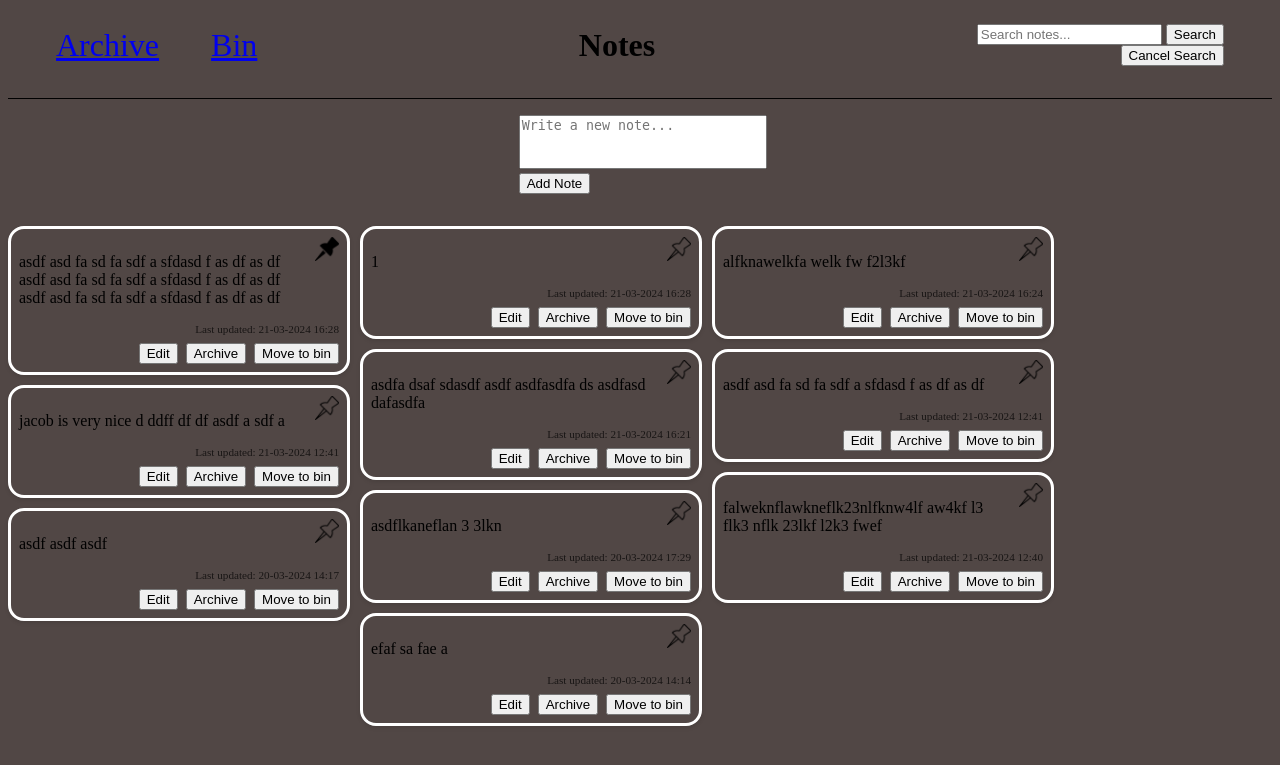
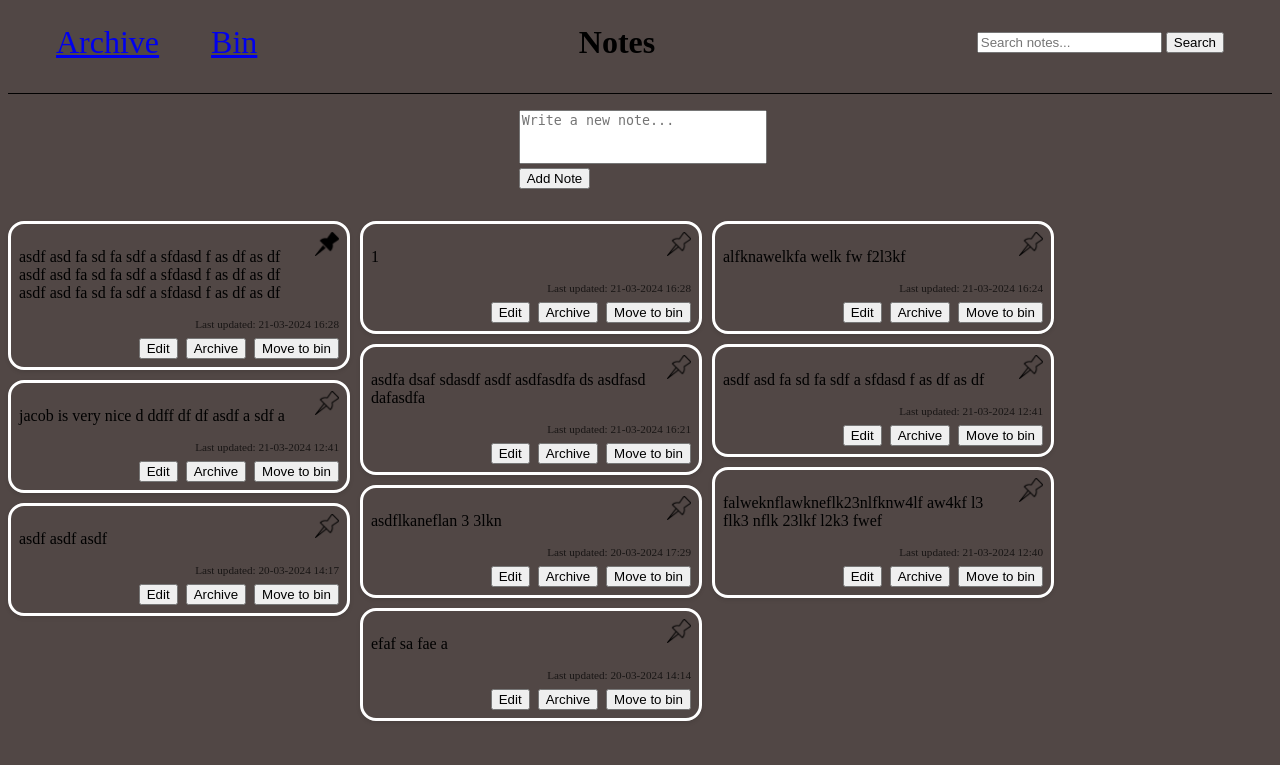
Before and after one commit to jacobsultan/sticky-notes-web-app, a Flask app: page / in a window 1280 px wide. Shown: the top 765 px of the page. Run offline with Flask 3, Linux system fonts and the light colour scheme.

Commit message:
cancel search if search

```diff
--- a/templates/archive.html
+++ b/templates/archive.html
@@ -8,12 +8,12 @@
 </head>
 <body>
     {% from "button_macros.html" import cancel_search %}
-    {% from "meta_macros.html" import render_notes, links_bar,search_box %}
+    {% from "meta_macros.html" import render_notes, links_bar,search %}
 
     <div class="header_bar">
         {{ links_bar('archive') }}
         <h1 class = "title">Archive</h1>
-        {{ search_box('archive', query)}}
+        {{ search('archive', query)}}
     </div>
 
 
--- a/templates/index.html
+++ b/templates/index.html
@@ -9,13 +9,13 @@
 <body>
     {% from "button_macros.html" import cancel_search %}
     {% from "other_macros.html" import new_note %}
-    {% from "meta_macros.html" import render_notes, links_bar,search_box %}
+    {% from "meta_macros.html" import render_notes, links_bar,search %}
 
 
     <div class="header_bar">
         {{ links_bar('main')}}
         <h1 class = "title" >Notes</h1>
-        {{ search_box('index', query)}}
+        {{ search('index', query)}}
 
 
 
--- a/templates/meta_macros.html
+++ b/templates/meta_macros.html
@@ -1,6 +1,6 @@
 {% from "button_macros.html" import toggle_archived_button,toggle_bin_button,toggle_pin_button %}
 {% from "button_macros.html" import display_datetime,display_date,edit_button,delete_button,cancel_search,search_button %}
-{% from "other_macros.html" import archive_link, bin_link, index_link %}
+{% from "other_macros.html" import archive_link, bin_link, index_link,search_box %}
 
 {% macro render_notes(notes, type) %}
 <div class="notes-grid masonry-container-{{ type }}">
@@ -55,15 +55,11 @@
 
 {% endmacro %}
 
-{% macro search_box(url, query) %}
+{% macro search(url, query) %}
     <div class = "search_box">
-        <form action="{{ url_for(url) }}" method="GET">
-            <input type="text" name="query" placeholder="Search notes..." value="{{ query }}" maxlength = "1000">
-            <button type="submit">Search</button>
-        </form>
-
-        {{ cancel_search(url)}}
-
-
+        {{ search_box(url, query)}}
+        {% if query %}
+            {{ cancel_search(url)}}
+        {% endif %}
     </div>
 {% endmacro %}
--- a/templates/other_macros.html
+++ b/templates/other_macros.html
@@ -31,3 +31,10 @@
     <script src="https://unpkg.com/masonry-layout@4/dist/masonry.pkgd.min.js"></script>
 
 {% endmacro %}
+
+{% macro search_box(url, query) %}
+    <form action="{{ url_for(url) }}" method="GET">
+        <input type="text" name="query" placeholder="Search notes..." value="{{ query }}" maxlength = "1000">
+        <button type="submit">Search</button>
+    </form>
+{% endmacro %}
```
Also changed, not shown: instance/notes.db.
